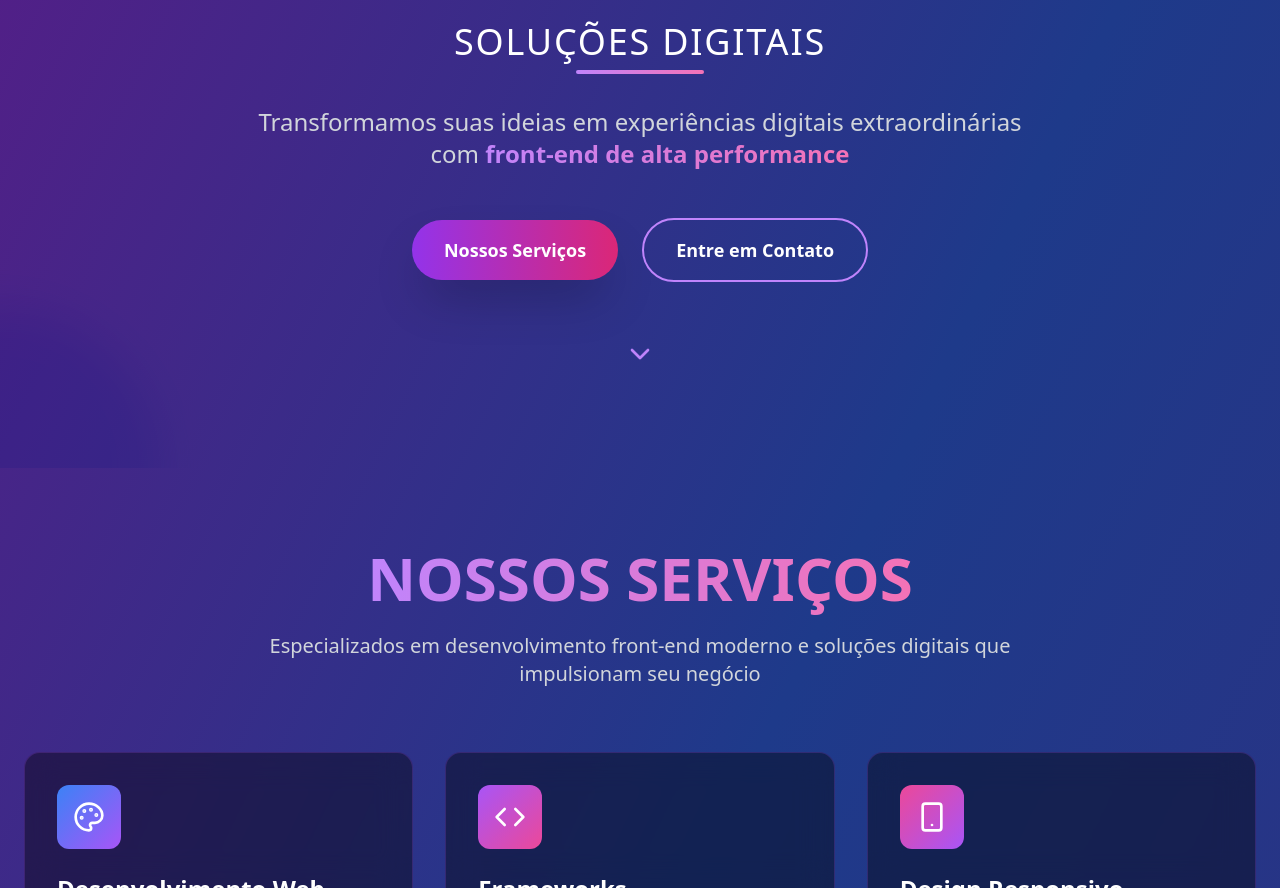
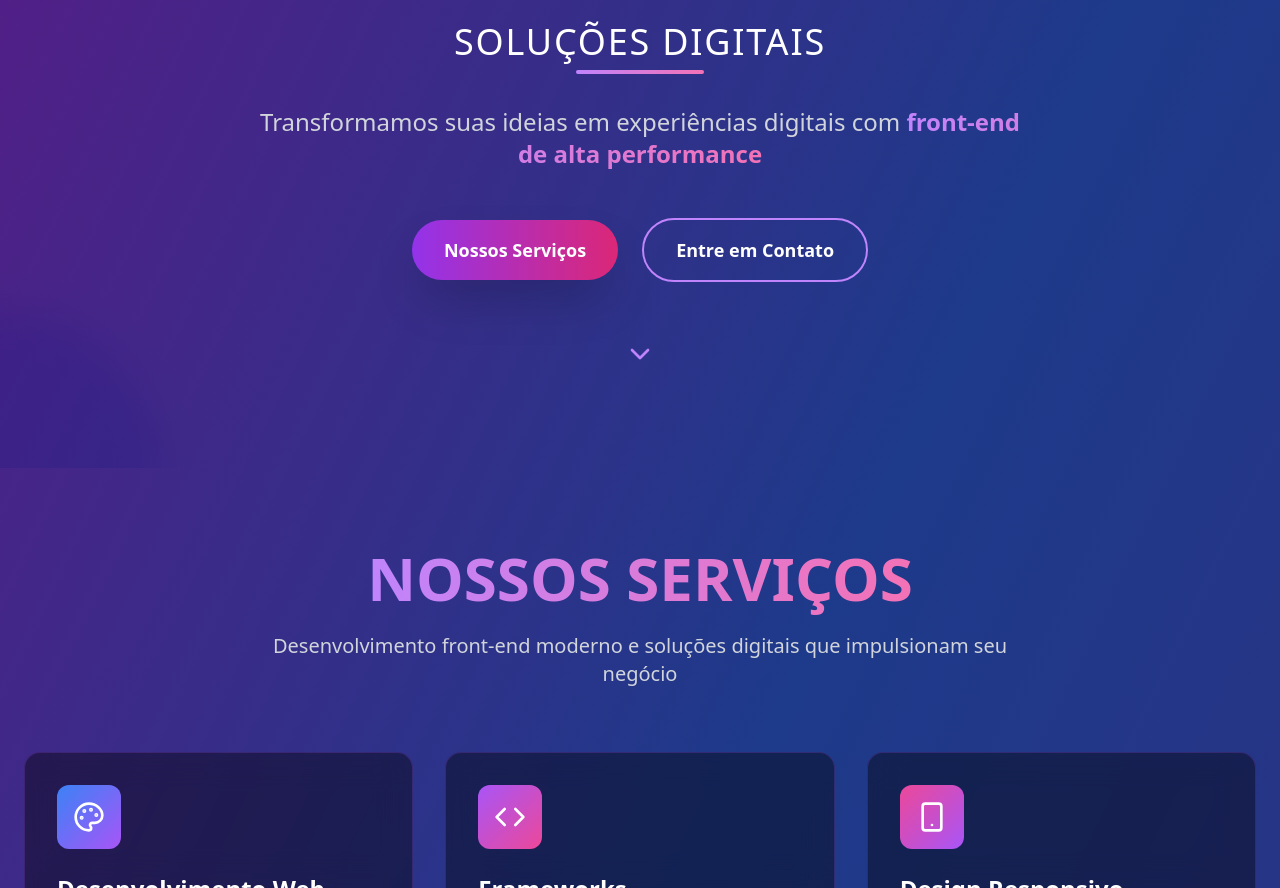
Before and after one commit to Alessandracodec/meu-Portifolio, a React (Vite) app: page / in a window 1280 px wide. Shown: the part 332-1220 px from the top of the page. Built offline with nearby package versions, Linux system fonts and the light colour scheme.

Commit message:
feat: 100%

```diff
--- a/src/App.tsx
+++ b/src/App.tsx
@@ -131,7 +131,7 @@ function App() {
           </div>
 
           <p className="text-xl md:text-2xl mb-12 max-w-3xl mx-auto leading-relaxed text-gray-300">
-            Transformamos suas ideias em experiências digitais extraordinárias com
+            Transformamos suas ideias em experiências digitais com
             <span className="text-transparent bg-clip-text bg-gradient-to-r from-purple-400 to-pink-400 font-semibold"> front-end de alta performance</span>
           </p>
 
@@ -172,7 +172,7 @@ function App() {
               </span>
             </h2>
             <p className="text-xl text-gray-300 max-w-3xl mx-auto">
-              Especializados em desenvolvimento front-end moderno e soluções digitais que impulsionam seu negócio
+              Desenvolvimento front-end moderno e soluções digitais que impulsionam seu negócio
             </p>
           </div>
 
```
